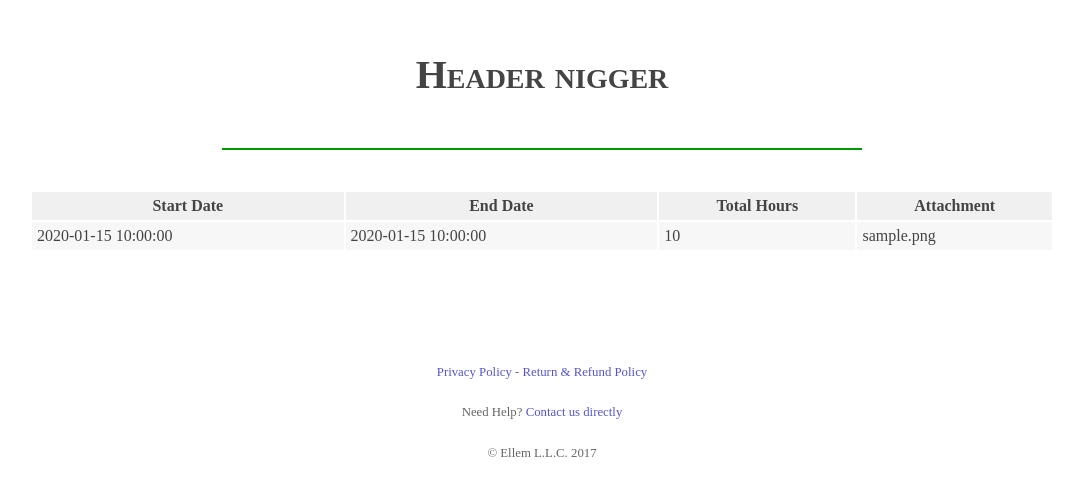
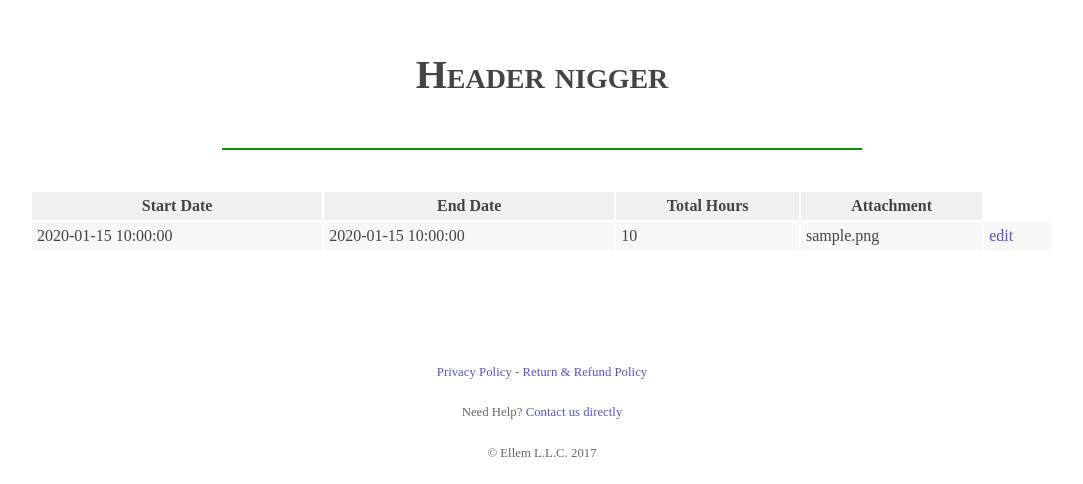
Before and after one commit to kevin-matthew/sgtimesheets, a PHP site: page / in a window 1280 px wide. Shown: the top 484 px of the page, without its empty margins (98-1181 px from the left). Run offline with PHP 8.4, Linux system fonts and the light colour scheme; tables that the repository leaves empty or names only in its code hold one stand-in row (values such as "Sample post").

Commit message:
Added an edit link for each timesheet. Changed the database, the timsheets table now has its own primary key so the edit page will know which specific timesheet to modify. DATABASE IS ON SAITER, UPDATE IT!

```diff
--- a/htdocs/index.php
+++ b/htdocs/index.php
@@ -14,6 +14,7 @@ function genTableBody($id) {
 		print '<td>' . $row['enddate'] . '</td>';
 		print '<td>' . $row['totalhours'] . '</td>';
 		print '<td>' . $row['filelocation'] . '</td>';
+		print '<td><a href="/editTimeSheet?id='.$row['timesheetid'].'">edit</a>';
 		print '</tr>';
 	}
 }
```
